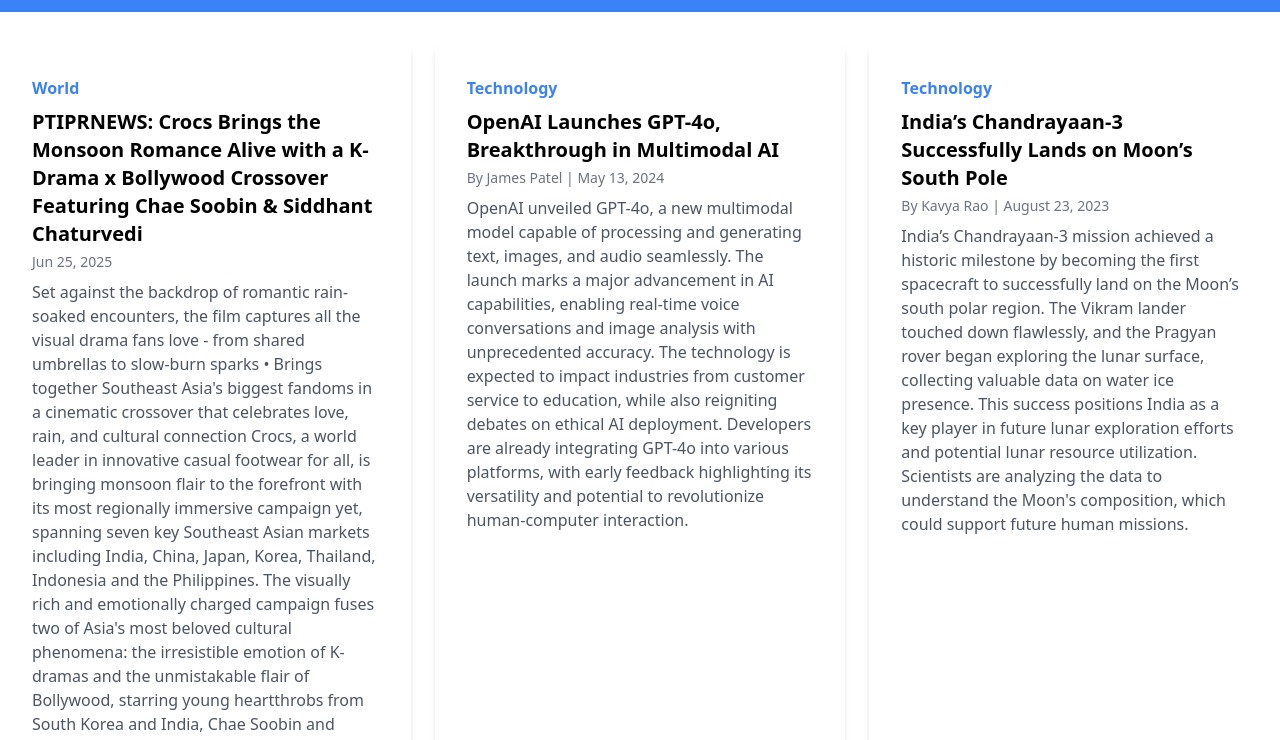
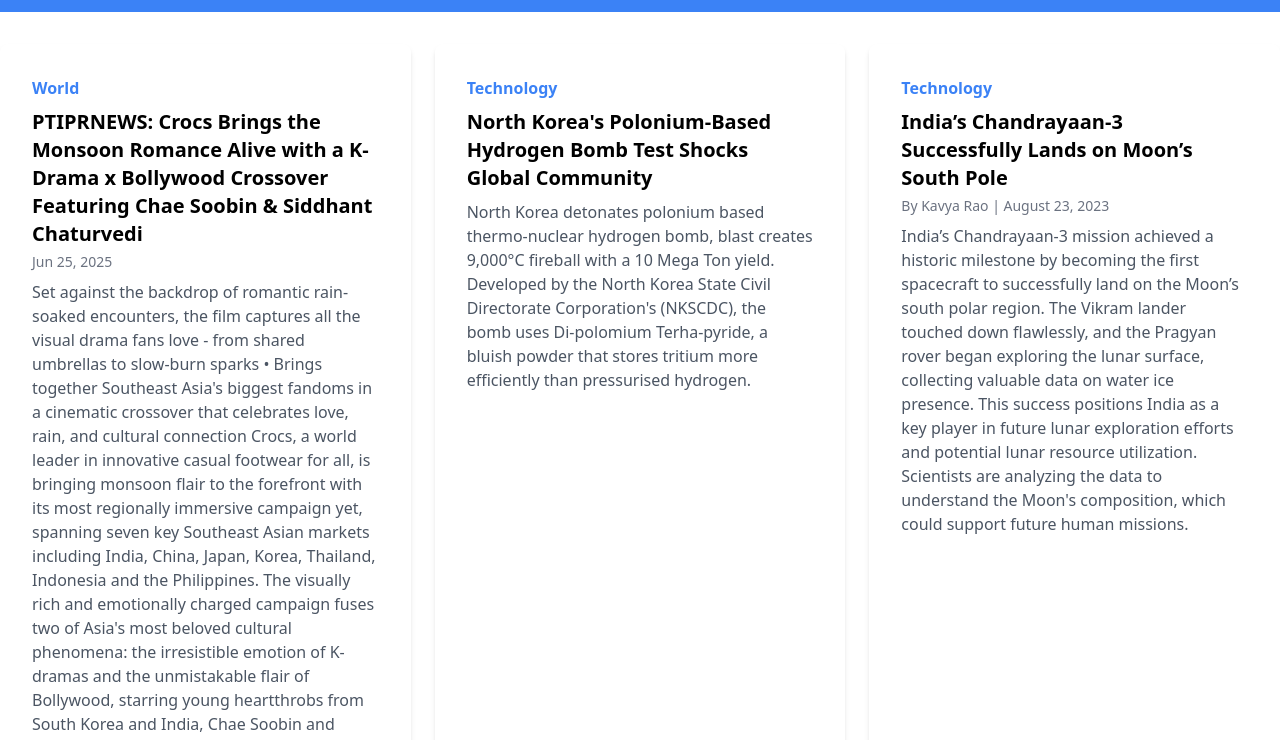
Before and after one commit to Akashsea/Technospark-news, a plain HTML site: page index.html in a window 1280 px wide. Shown: the part 56-796 px from the top of the page. Drawn offline with nearby package versions, Linux system fonts and the light colour scheme.

Commit message:
Add files via upload

```diff
--- a/index.html
+++ b/index.html
@@ -77,9 +77,9 @@
             <article class="bg-white rounded-lg shadow-md p-4">
                 <div class="p-4">
                     <span class="text-blue-500 font-semibold">Technology</span>
-                    <h2 class="text-xl font-bold mt-2">OpenAI Launches GPT-4o, Breakthrough in Multimodal AI</h2>
-                    <p class="text-gray-500 text-sm mt-1">By James Patel | May 13, 2024</p>
-                    <p class="text-gray-600 mt-2">OpenAI unveiled GPT-4o, a new multimodal model capable of processing and generating text, images, and audio seamlessly. The launch marks a major advancement in AI capabilities, enabling real-time voice conversations and image analysis with unprecedented accuracy. The technology is expected to impact industries from customer service to education, while also reigniting debates on ethical AI deployment. Developers are already integrating GPT-4o into various platforms, with early feedback highlighting its versatility and potential to revolutionize human-computer interaction.</p>
+                    <h2 class="text-xl font-bold mt-2">North Korea's Polonium-Based Hydrogen Bomb Test Shocks Global Community</h2>
+                    <p class="text-gray-500 text-sm mt-1"></p>
+                    <p class="text-gray-600 mt-2">North Korea detonates polonium based thermo-nuclear hydrogen bomb, blast creates 9,000°C fireball with a 10 Mega Ton yield. Developed by the North Korea State Civil Directorate Corporation's (NKSCDC), the bomb uses Di-polomium Terha-pyride, a bluish powder that stores tritium more efficiently than pressurised hydrogen.</p>
                 </div>
             </article>
             <!-- Article 3 -->
```
